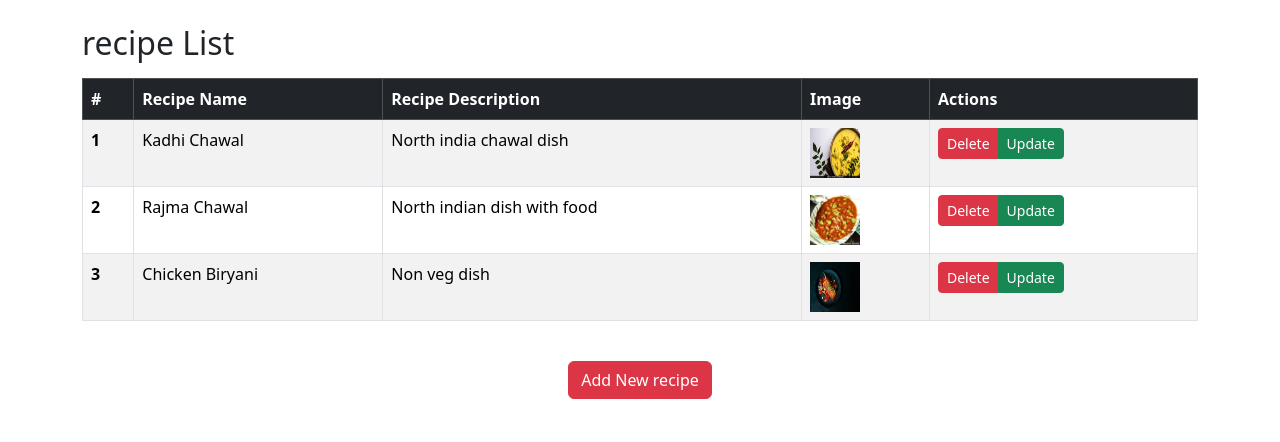
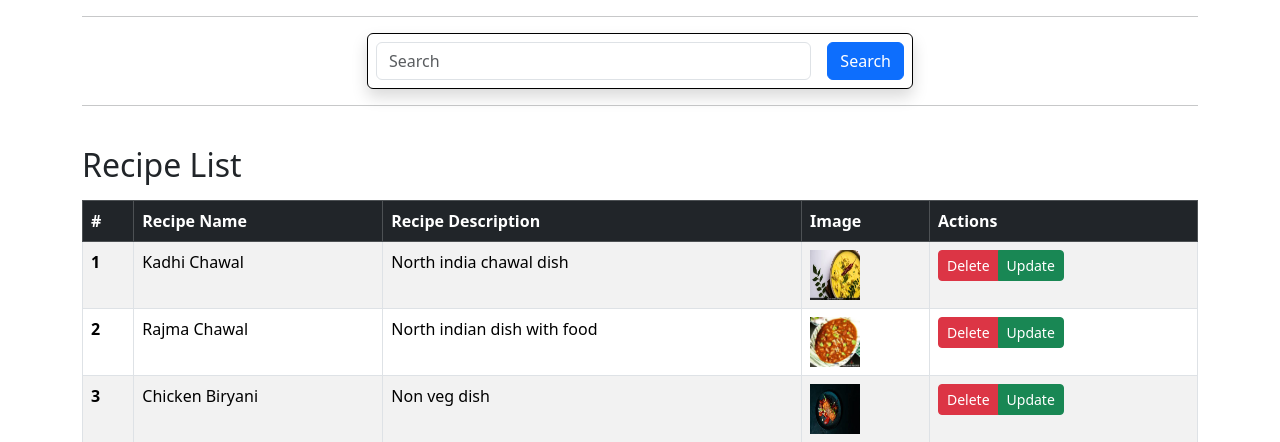
Before and after one commit to kushal-png/Django-Recipe-Project-CRUD-form-based-view-, a Django app: page /show/ in a window 1280 px wide. Shown: the top 442 px of the page. Run offline with Django 5.2, Linux system fonts and the light colour scheme; data comes from the database, SQL or seed files in the repository.

Commit message:
search functionality

```diff
--- a/app/templates/show.html
+++ b/app/templates/show.html
@@ -1,8 +1,20 @@
 {% extends 'base.html' %}
 {% block start %}
   <div class="container">
+    <!-- Seerch bar -->
+    <hr>
+    <div class="row justify-content-center">
+      <div class="col-md-6 col-lg-6">
+        <form class="p-2 border rounded shadow d-flex border-black ">
+          <input class="form-control me-3 border-1" type="search" placeholder="Search" aria-label="Search" name="search" />
+          <button class="btn btn-primary" type="submit">Search</button>
+        </form>
+      </div>
+    </div>
+    <hr />
+    <!-- Receipe list -->
     <div class="table-responsive">
-      <h2 class="mt-4 mb-3">recipe List</h2>
+      <h2 class="mt-4 mb-3">Recipe List</h2>
       <table class="table table-striped table-bordered">
         <thead class="table-dark">
           <tr>
--- a/app/views.py
+++ b/app/views.py
@@ -25,29 +25,34 @@ def recipe(request):
 
 def show(request):
     recipeList = models.recipeModel.objects.all()
+    if request.GET.get("search"):
+        recipeList = recipeList.filter(
+            title__icontains=request.GET.get("search"))
     context = {"recipes": recipeList}
     return render(request, 'show.html', context)
 
+
 def destroy(request, id):
-    recipe= models.recipeModel.objects.get(id=id)
+    recipe = models.recipeModel.objects.get(id=id)
     recipe.delete()
     return redirect("/show")
 
+
 def update(request, id):
-    recipe= models.recipeModel.objects.get(id=id)
+    recipe = models.recipeModel.objects.get(id=id)
     if request.method == "POST":
         data = request.POST
         rtitle = data.get('ftitle')
         rdescription = data.get('fdescription')
         rimage = request.FILES.get('fimage')
 
-        recipe.title=rtitle
-        recipe.description=rdescription
+        recipe.title = rtitle
+        recipe.description = rdescription
         if rimage:
-            recipe.image=rimage
+            recipe.image = rimage
 
         recipe.save()
         return redirect("/show")
 
-    context={'recipes':recipe}
+    context = {'recipes': recipe}
     return render(request, 'update.html', context)
```
